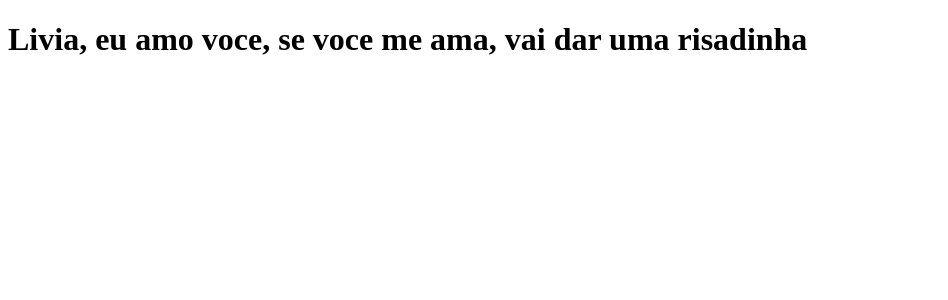
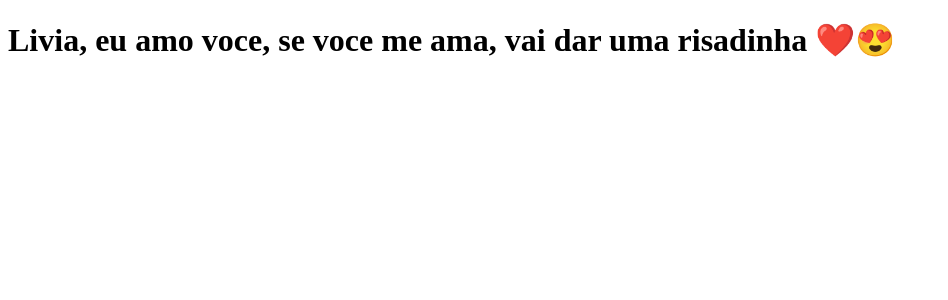
Before and after one commit to DevRam0n/clone-tabnews, a Next.js app: page / in a window 1280 px wide. Shown: the top 300 px of the page, without its empty margins (0-948 px from the left). Built offline with nearby package versions, Linux system fonts and the light colour scheme.

Commit message:
modif ica a frase

```diff
--- a/pages/index.js
+++ b/pages/index.js
@@ -1,5 +1,5 @@
 function Home() {
-    return <h1>Livia, eu amo voce, se voce me ama, vai dar uma risadinha</h1>
+    return <h1>Livia, eu amo voce, se voce me ama, vai dar uma risadinha ❤️😍</h1>
 }
 
 export default Home;
```
